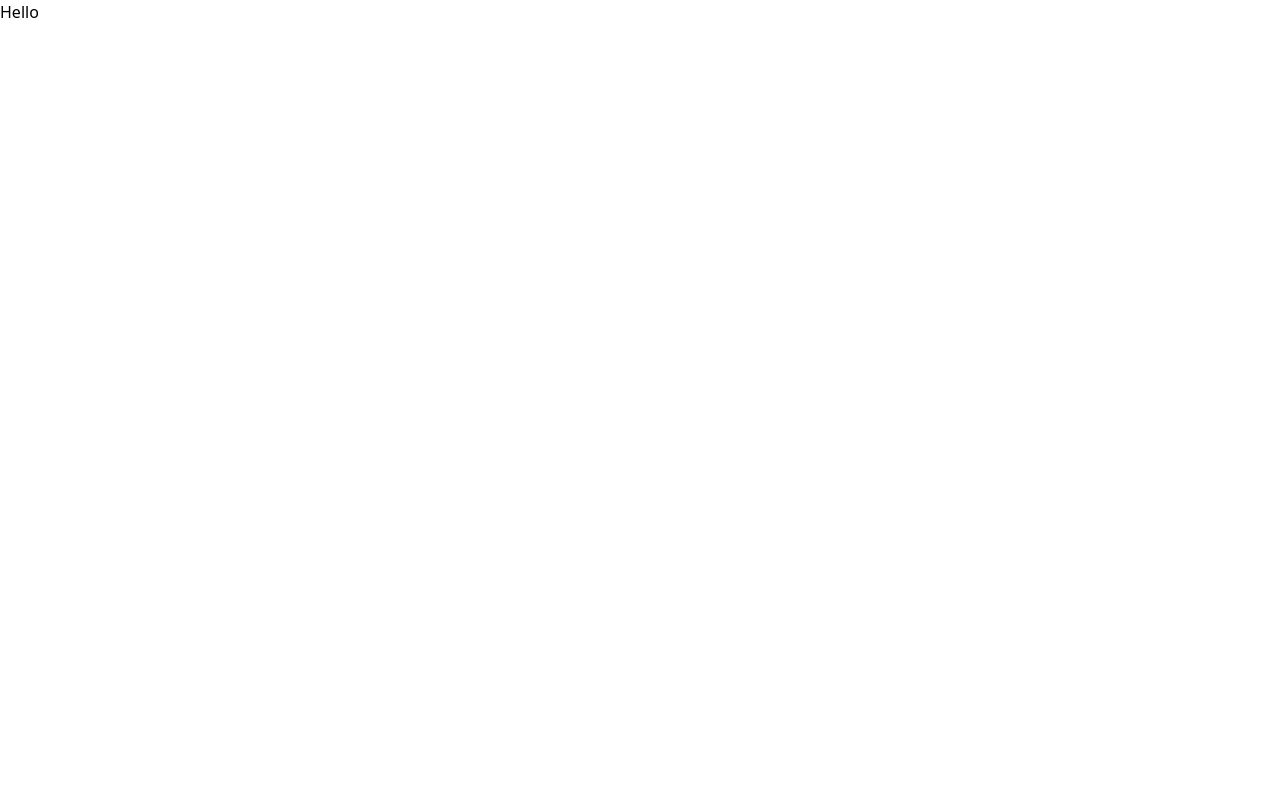
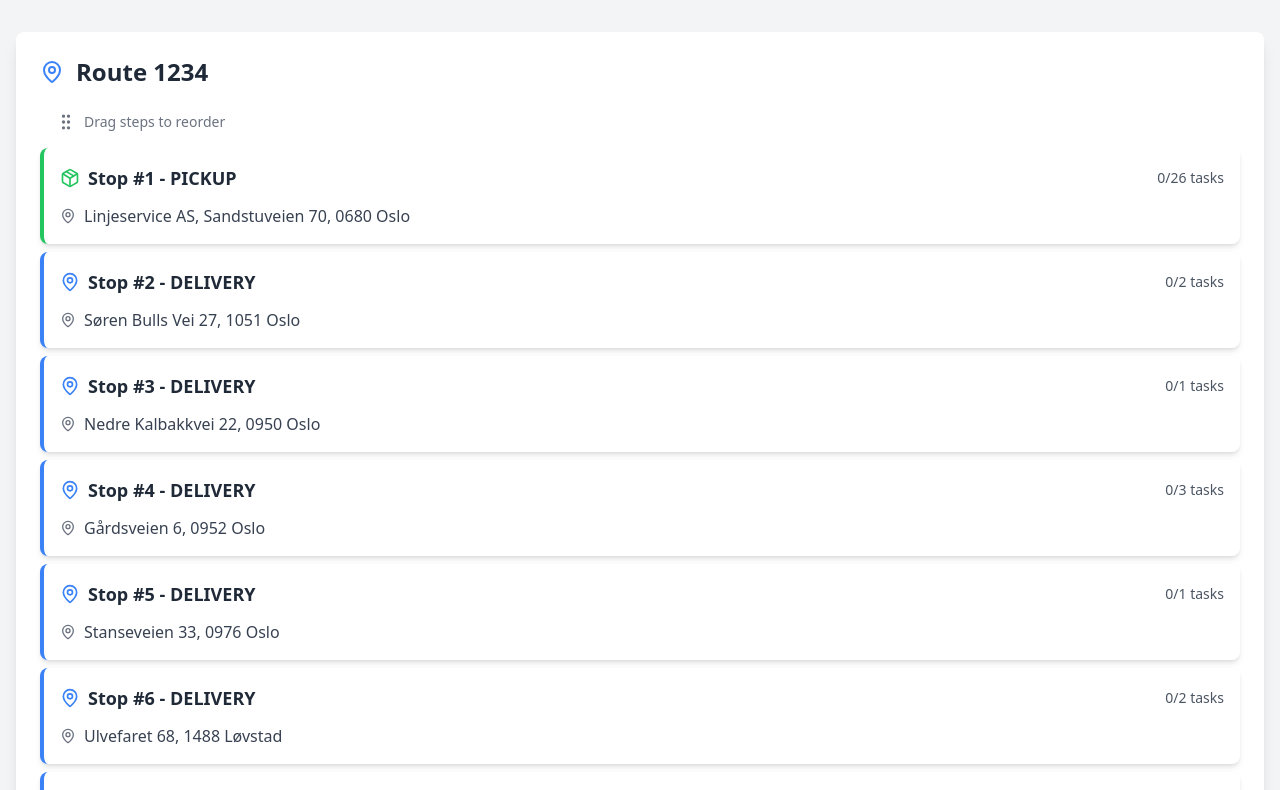
Before and after one commit to Rodjxc/route-manager, a React (Vite) app: page / in a window 1280 px wide. Shown: the top 790 px of the page. Built offline with nearby package versions, Linux system fonts and the light colour scheme.

Commit message:
feat: created main components and App.tsx with basic functionality

```diff
--- a/src/App.tsx
+++ b/src/App.tsx
@@ -1,5 +1,30 @@
+import { useState } from "react";
+import RouteList from "./components/RouteList";
+import type { Route } from "./types";
+import { MapPin } from "lucide-react";
+import routesData from "./data/routes.json";
+
 function App() {
-  return <>Hello</>;
+  const [route, setRoute] = useState<Route>(routesData[0]);
+
+  const handleRouteUpdate = (updatedRoute: Route) => {
+    setRoute(updatedRoute);
+  };
+
+  return (
+    <div className="min-h-screen bg-gray-100">
+      <div className="container mx-auto px-4 py-8">
+        <div className="bg-white rounded-lg shadow-lg p-6">
+          <div className="flex items-center gap-3 mb-6">
+            <MapPin className="w-6 h-6 text-blue-500" />
+            <h1 className="text-2xl font-bold text-gray-800">{route.name}</h1>
+          </div>
+
+          <RouteList route={route} onRouteUpdate={handleRouteUpdate} />
+        </div>
+      </div>
+    </div>
+  );
 }
 
 export default App;
--- /dev/null
+++ b/src/components/RouteList.tsx
@@ -0,0 +1,67 @@
+import React, { useState, useCallback } from "react";
+import { DragDropContext, Droppable, DropResult } from "@hello-pangea/dnd";
+import RouteStep from "./RouteStep";
+import type { Route, RouteStep as RouteStepType } from "../types";
+import { GripVertical } from "lucide-react";
+
+interface Props {
+  route: Route;
+  onRouteUpdate: (updatedRoute: Route) => void;
+}
+
+const RouteList: React.FC<Props> = ({ route, onRouteUpdate }) => {
+  const [steps, setSteps] = useState(route.steps);
+
+  const handleDragEnd = useCallback(
+    (result: DropResult) => {
+      if (!result.destination) return;
+
+      const items = Array.from(steps);
+      const [reorderedItem] = items.splice(result.source.index, 1);
+      items.splice(result.destination.index, 0, reorderedItem);
+
+      // Update sequences
+      const updatedItems = items.map((item, index) => ({
+        ...item,
+        sequence: index + 1,
+      }));
+
+      setSteps(updatedItems);
+      onRouteUpdate({
+        ...route,
+        steps: updatedItems,
+      });
+    },
+    [steps, route, onRouteUpdate]
+  );
+
+  return (
+    <DragDropContext onDragEnd={handleDragEnd}>
+      <Droppable droppableId="route-steps">
+        {(provided) => (
+          <div
+            {...provided.droppableProps}
+            ref={provided.innerRef}
+            className="space-y-2"
+          >
+            <div className="flex items-center gap-2 text-gray-500 mb-4 px-4">
+              <GripVertical className="w-5 h-5" />
+              <span className="text-sm font-medium">Drag steps to reorder</span>
+            </div>
+
+            {steps.map((step: RouteStepType, index: number) => (
+              <RouteStep
+                key={`step-${step.sequence}`}
+                step={step}
+                index={index}
+              />
+            ))}
+            {provided.placeholder}
+          </div>
+        )}
+      </Droppable>
+    </DragDropContext>
+  );
+};
+
+export default RouteList;
--- /dev/null
+++ b/src/components/RouteStep.tsx
@@ -0,0 +1,67 @@
+import { memo } from "react";
+import { Draggable } from "@hello-pangea/dnd";
+import { Package, MapPin, CheckCircle } from "lucide-react";
+import type { RouteStep as RouteStepType } from "../types";
+import { clsx } from "clsx";
+
+interface Props {
+  step: RouteStepType;
+  index: number;
+}
+
+const RouteStep = memo(({ step, index }: Props) => {
+  const getStepIcon = () => {
+    switch (step.type) {
+      case "PICKUP":
+        return <Package className="w-5 h-5 text-green-500" />;
+      case "END":
+        return <CheckCircle className="w-5 h-5 text-red-500" />;
+      default:
+        return <MapPin className="w-5 h-5 text-blue-500" />;
+    }
+  };
+
+  return (
+    <Draggable draggableId={`step-${step.sequence}`} index={index}>
+      {(provided, snapshot) => (
+        <div
+          ref={provided.innerRef}
+          {...provided.draggableProps}
+          {...provided.dragHandleProps}
+          className={clsx(
+            "bg-white rounded-lg shadow-md p-4 mb-3 border-l-4 transition-all",
+            snapshot.isDragging ? "shadow-lg scale-[1.02]" : "",
+            {
+              "border-green-500": step.type === "PICKUP",
+              "border-blue-500": step.type === "DELIVERY",
+              "border-red-500": step.type === "END",
+            }
+          )}
+        >
+          <div className="flex items-center justify-between mb-3">
+            <div className="flex items-center gap-2">
+              {getStepIcon()}
+              <span className="text-lg font-semibold text-gray-800">
+                Stop #{index + 1} - {step.type}
+              </span>
+            </div>
+            {step.tasksCount > 0 && (
+              <div className="text-sm font-medium text-gray-600">
+                {step.completedTasksCount}/{step.tasksCount} tasks
+              </div>
+            )}
+          </div>
+
+          <div className="flex items-start">
+            <MapPin className="w-4 h-4 mt-1 mr-2 text-gray-500 flex-shrink-0" />
+            <span className="text-gray-700">{step.address}</span>
+          </div>
+        </div>
+      )}
+    </Draggable>
+  );
+});
+
+RouteStep.displayName = "RouteStep";
+
+export default RouteStep;
```
